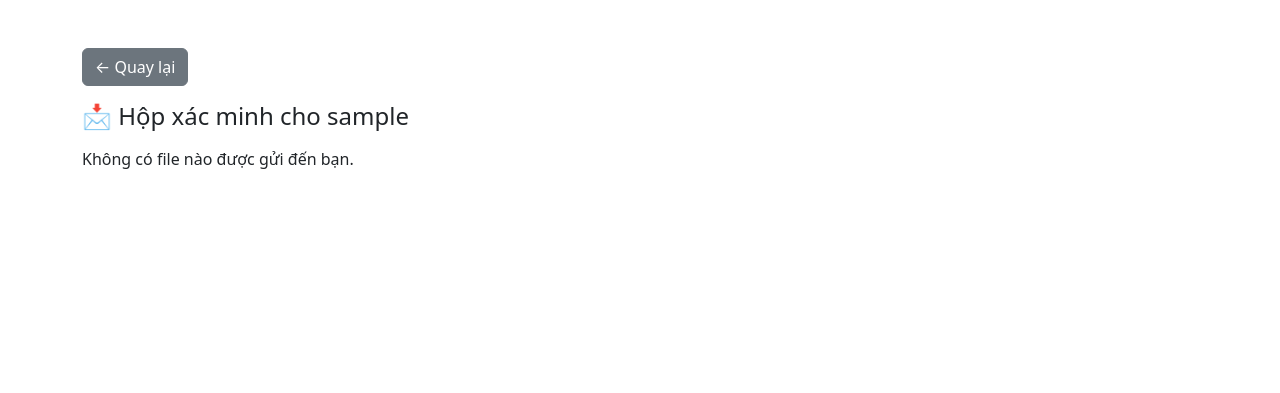
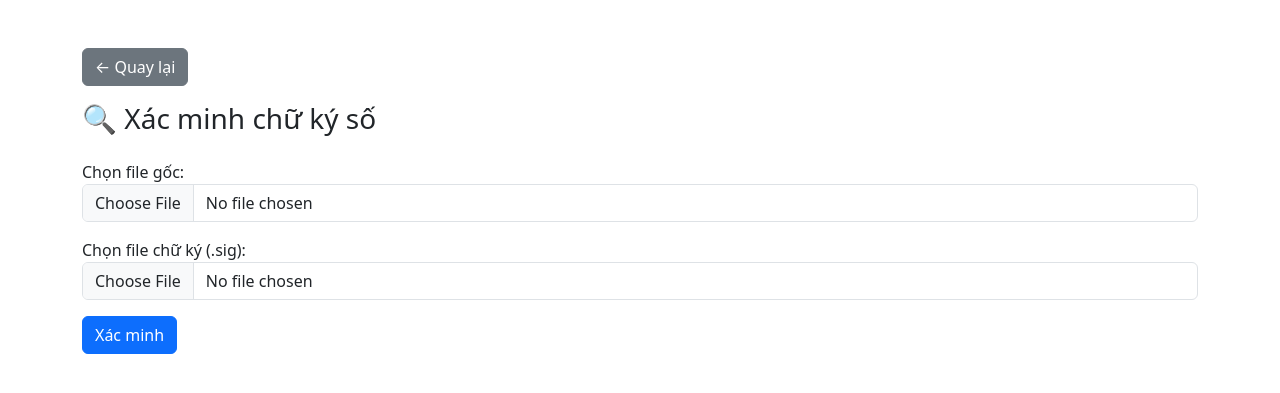
Before and after one commit to trongdong1605/trongdongkyso, a Flask app: page /verify in a window 1280 px wide. Shown: the top 393 px of the page. Run offline with Flask 3, Linux system fonts and the light colour scheme; the visitor is signed in with stand-in values (Sample User, id 1).

Commit message:
verify.html

```diff
--- a/T/templates/verify.html
+++ b/T/templates/verify.html
@@ -1,26 +1,36 @@
+<!-- templates/verify.html -->
 <!DOCTYPE html>
 <html>
-<head><meta charset="UTF-8"><title>Xác minh</title>
-<link href="https://cdn.jsdelivr.net/npm/bootstrap@5.3.3/dist/css/bootstrap.min.css" rel="stylesheet">
+<head>
+    <meta charset="UTF-8">
+    <title>Xác minh chữ ký</title>
+    <link href="https://cdn.jsdelivr.net/npm/bootstrap@5.3.3/dist/css/bootstrap.min.css" rel="stylesheet">
 </head>
 <body>
 <div class="container mt-5">
     <a href="javascript:history.back()" class="btn btn-secondary mb-3">← Quay lại</a>
-    <h4>📩 Hộp xác minh cho {{ username }}</h4>
-    {% if files %}
-    <ul class="list-group mt-3">
-        {% for file, sig in files %}
-        <li class="list-group-item">
-            {{ file }}
-            <form class="mt-2" action="/verify_file" method="post">
-                <input type="hidden" name="file_path" value="{{ file }}">
-                <button class="btn btn-sm btn-outline-primary mt-1">Xác minh</button>
-            </form>
-        </li>
-        {% endfor %}
-    </ul>
-    {% else %}
-    <p class="mt-3">Không có file nào được gửi đến bạn.</p>
+    <h3 class="mb-4">🔍 Xác minh chữ ký số</h3>
+
+    <form action="/verify_file" method="POST" enctype="multipart/form-data">
+        <div class="mb-3">
+            <label>Chọn file gốc:</label>
+            <input type="file" name="file" class="form-control" required>
+        </div>
+        <div class="mb-3">
+            <label>Chọn file chữ ký (.sig):</label>
+            <input type="file" name="signature" class="form-control" required>
+        </div>
+        <button type="submit" class="btn btn-primary">Xác minh</button>
+    </form>
+
+    {% if verification_result is defined %}
+        <div class="mt-4 alert {{ 'alert-success' if verification_result else 'alert-danger' }}">
+            {% if verification_result %}
+                ✅ Chữ ký hợp lệ! File không bị thay đổi.
+            {% else %}
+                ❌ Chữ ký không hợp lệ hoặc file đã bị chỉnh sửa.
+            {% endif %}
+        </div>
     {% endif %}
 </div>
 </body>
```
